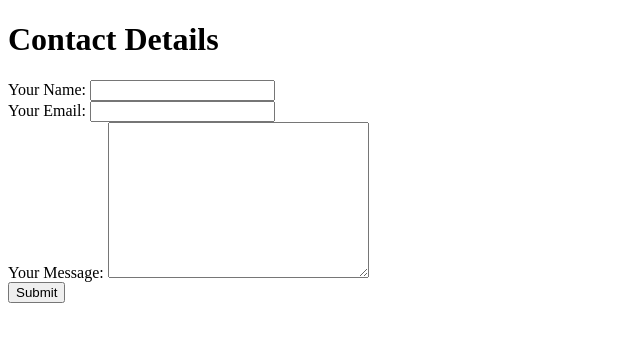
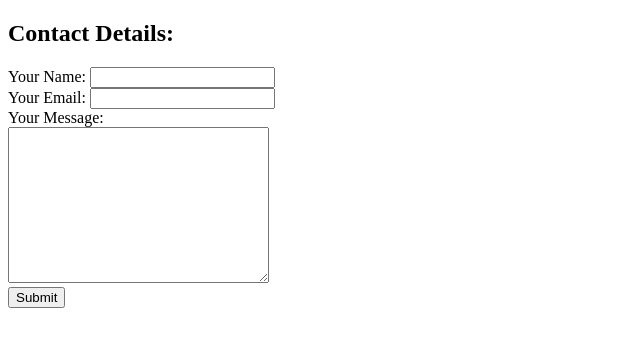
Before and after one commit to PeterHuynh/cv, a plain HTML site: page contactme.html in a window 1280 px wide. Shown: the whole page, without its empty margins (0-640 px from the left). Drawn offline with Linux system fonts and the light colour scheme.

Commit message:
update contact me - v2

```diff
--- a/contactme.html
+++ b/contactme.html
@@ -7,16 +7,16 @@
 </head>
 
 <body>
-  <h1>Contact Details</h1>
-  <form class="" action="mailto:peter.huynh99@gmail.com" method="post" enctype="text/plain">
+  <h2>Contact Details:</h2>
+
+</body>
+<form class="" action="mailto:peter.huynh99@gmail.com" method="post" enctype="text/plain">
   <label for="">Your Name:</label>
   <input type="text" name="yourName" value=""><br>
   <label for="">Your Email:</label>
   <input type="email" name="yourEmail" value=""><br>
-  <label for="">Your Message:</label>
+  <label for="">Your Message:</label><br>
   <textarea name="name" rows="10" cols="30"></textarea><br>
   <input type="submit" name="Submit" value="Submit">
-
 </form>
-</body>
 </html>
```
